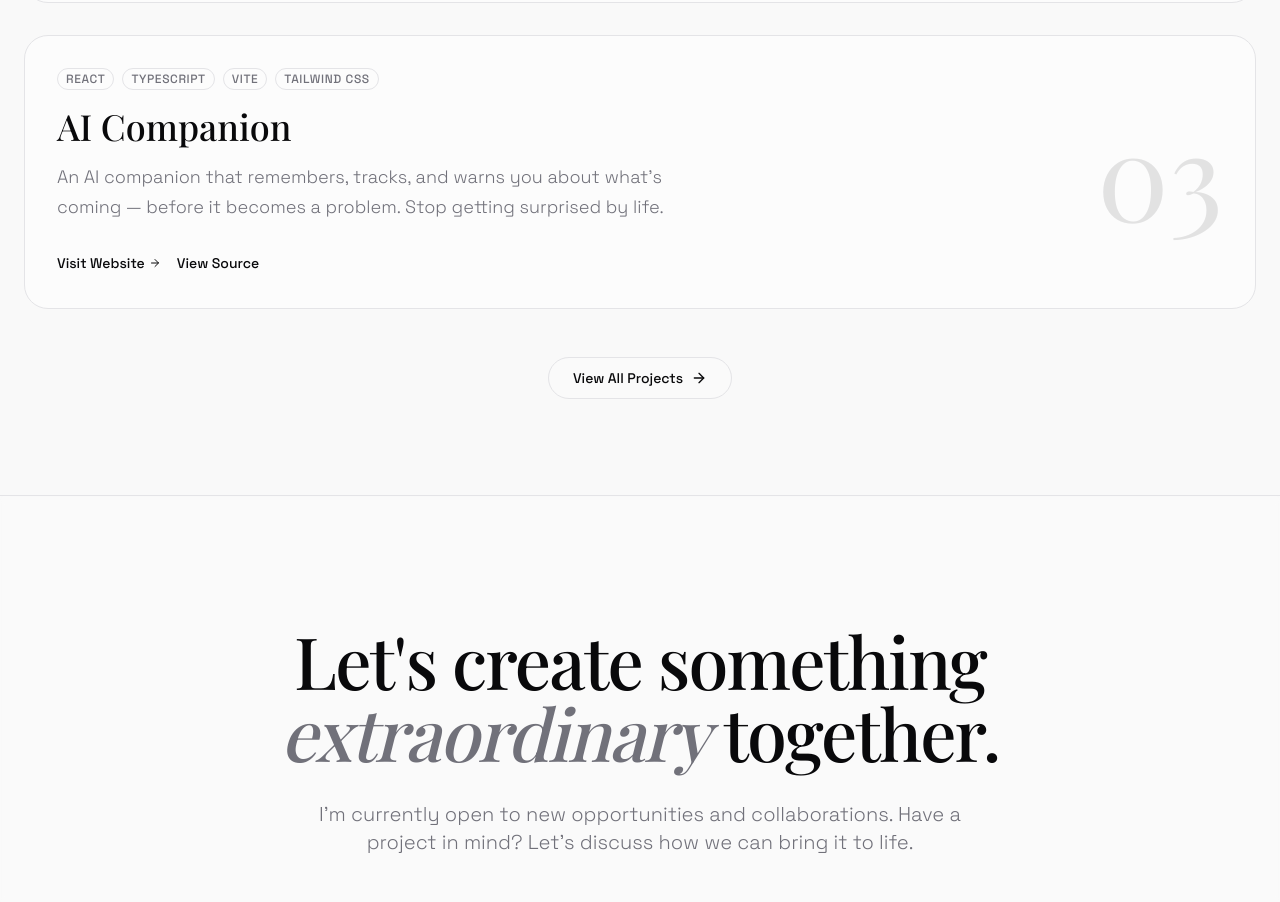
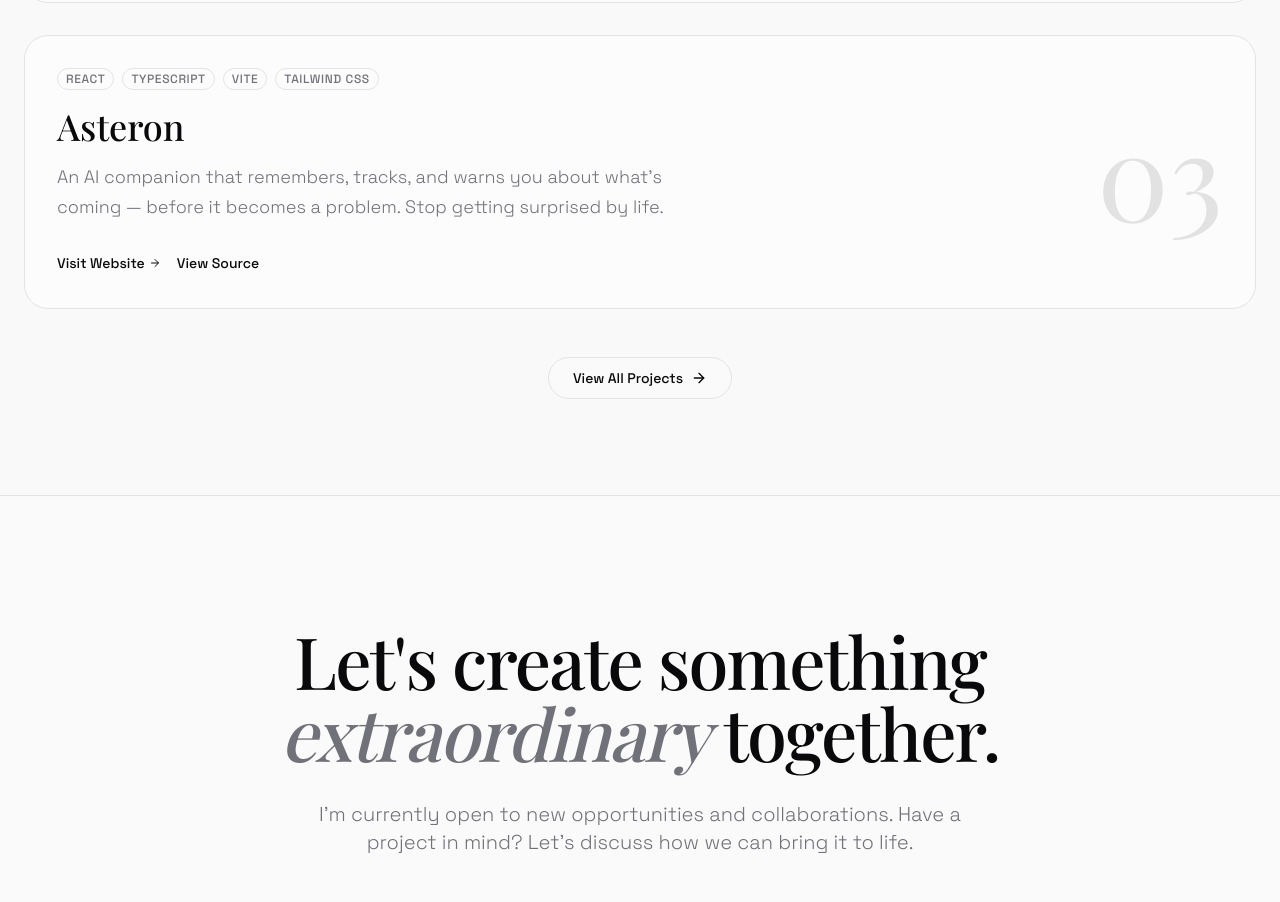
Before and after one commit to Ronnie434/Portfolio-2.0, a Next.js app: page / in a window 1280 px wide. Shown: the part 2429-3331 px from the top of the page. Built offline with nearby package versions, Linux system fonts and the light colour scheme; no server answers; a web font is replaced by a local one.

Commit message:
feat: Rename AI Companion to Asteron
- Updated project title from "AI Companion" to "Asteron".
- Updated project live URL to "https://asteron.app".
- Changes are reflected on the home page (featured projects) and the main projects page.

```diff
--- a/components/sections/FeaturedProjects.tsx
+++ b/components/sections/FeaturedProjects.tsx
@@ -26,11 +26,11 @@ const featuredProjects = [
   },
   {
     id: "3",
-    title: "AI Companion",
+    title: "Asteron",
     description: "An AI companion that remembers, tracks, and warns you about what's coming — before it becomes a problem. Stop getting surprised by life.",
     tech: ["React", "TypeScript", "Vite", "Tailwind CSS"],
     github: "https://github.com/Ronnie434/AI-Companion",
-    live: "https://ai-companion-eta-cyan.vercel.app/",
+    live: "https://asteron.app",
     featured: true
   }
 ]
--- a/components/sections/ProjectsGrid.tsx
+++ b/components/sections/ProjectsGrid.tsx
@@ -71,11 +71,11 @@ const projects: Project[] = [
   },
   {
     id: "7",
-    title: "AI Companion",
+    title: "Asteron",
     description: "An AI companion that remembers, tracks, and warns you about what's coming — before it becomes a problem. Stop getting surprised by life.",
     tech: ["React", "TypeScript", "Vite", "Tailwind CSS"],
     github: "https://github.com/Ronnie434/AI-Companion",
-    live: "https://ai-companion-eta-cyan.vercel.app/",
+    live: "https://asteron.app",
     featured: false
   },
   {
```
